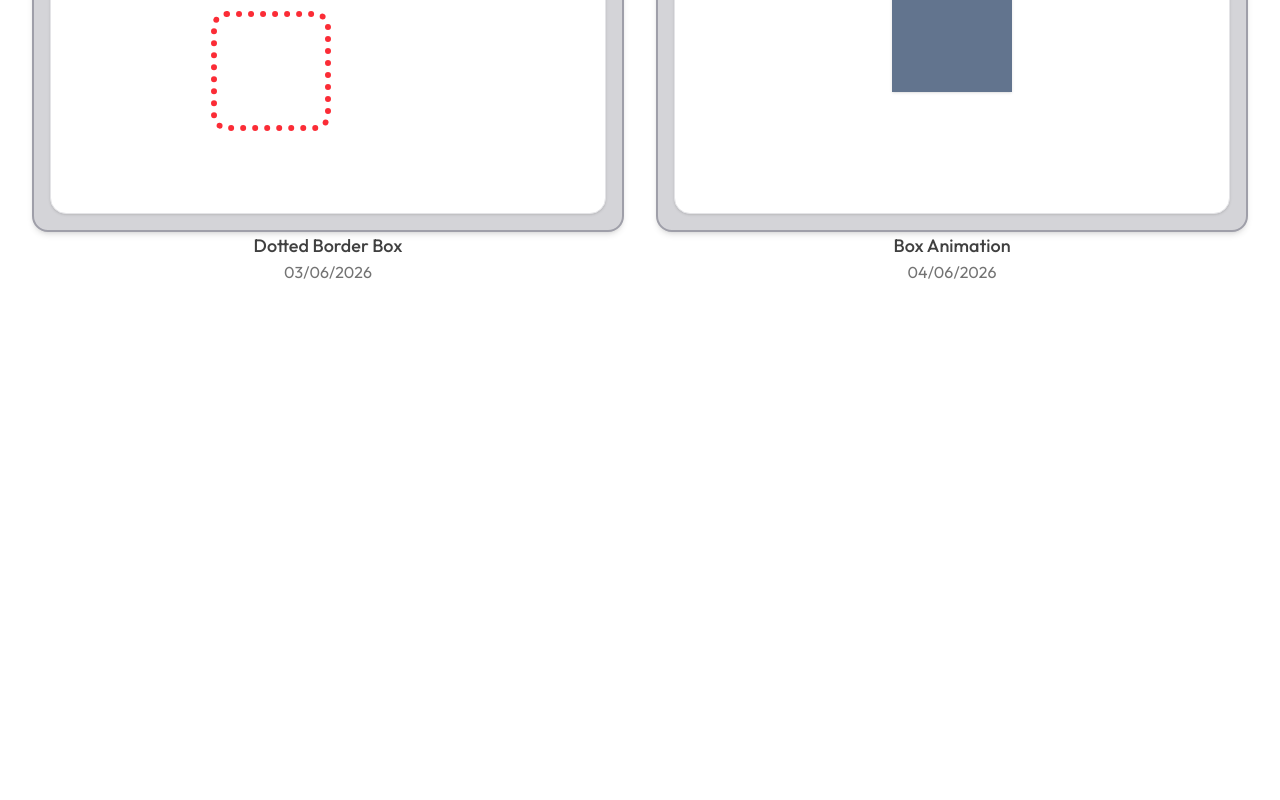
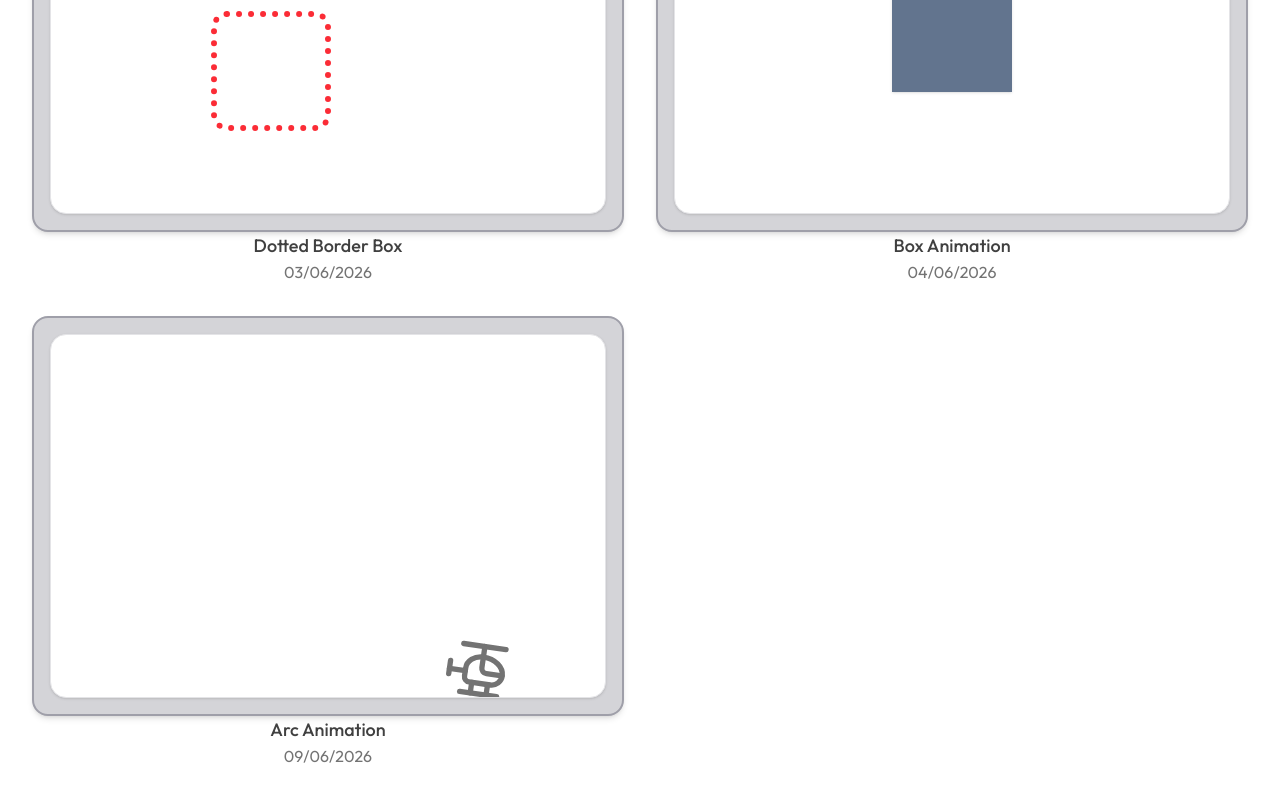
Before and after one commit to rishiraj1209/Motion-Interactions, a React (Vite) app: page / in a window 1280 px wide. Shown: the part 272-1072 px from the top of the page. Before the commit the page ends 800 px from the top, so only its background shows below. Built offline with nearby package versions, Linux system fonts and the light colour scheme; a web font is replaced by a local one.

Commit message:
added the arc animation

```diff
--- a/src/App.tsx
+++ b/src/App.tsx
@@ -1,3 +1,4 @@
+import ArcInteraction from "./components/arcInteraction/ArcInteraction"
 import BoxAnimation from "./components/boxAnimation/BoxAnimation"
 import DottedBorderBox from "./components/dotted-border-box/DottedBorderBox"
 
@@ -7,6 +8,7 @@ const App = () => {
     <div className="p-8 max-w-3xl lg:max-w-7xl mx-auto">
       <h1 className="text-2xl md:text-4xl text-shadow-sm font-semibold text-neutral-700 mb-8">Interactions</h1>
       <div className="grid grid-cols-1 lg:grid-cols-2 gap-8">
+        {/* Dotted Border Box */}
         <div>
           <div className="h-100 w-full bg-zinc-300 rounded-2xl border-2 border-zinc-400 p-4 shadow-md">
             <DottedBorderBox/>
@@ -14,6 +16,8 @@ const App = () => {
           <p className="font-medium text-lg text-neutral-700 text-center">Dotted Border Box</p>
           <p className="text-neutral-500 text-center">03/06/2026</p>
         </div>
+
+        {/* Box Animation */}
         <div>
           <div className="h-100 w-full bg-zinc-300 rounded-2xl border-2 border-zinc-400 p-4 shadow-md">
             <BoxAnimation/>
@@ -22,6 +26,15 @@ const App = () => {
           <p className="text-neutral-500 text-center">04/06/2026</p>
         </div>
 
+        {/* Arc interaction */}
+        <div>
+          <div className="h-100 w-full bg-zinc-300 rounded-2xl border-2 border-zinc-400 p-4 shadow-md">
+            <ArcInteraction/>
+          </div>
+          <p className="font-medium text-lg text-neutral-700 text-center">Arc Animation</p>
+          <p className="text-neutral-500 text-center">09/06/2026</p>
+        </div>
+
       </div>
     </div>
   )
--- /dev/null
+++ b/src/components/arcInteraction/ArcInteraction.tsx
@@ -0,0 +1,21 @@
+import { Helicopter } from "lucide-react"
+import { arc, motion } from "motion/react"
+const ArcInteraction = () => {
+  return (
+    <div className="bg-white rounded-2xl h-full w-full border border-zinc-200 shadow-sm p-2 overflow-hidden flex items-center">
+        <motion.div
+            animate={{
+                x: [0, 200,400],
+                y: [0, 100,-100],
+
+            }}
+            transition={{duration:4, path: arc({strength:1.2, peak:1,direction:'ccw',rotate:true}),repeat:Infinity}}
+
+        >
+            <Helicopter className="size-16 text-neutral-500"/>
+        </motion.div>
+    </div>
+  )
+}
+
+export default ArcInteraction
```
